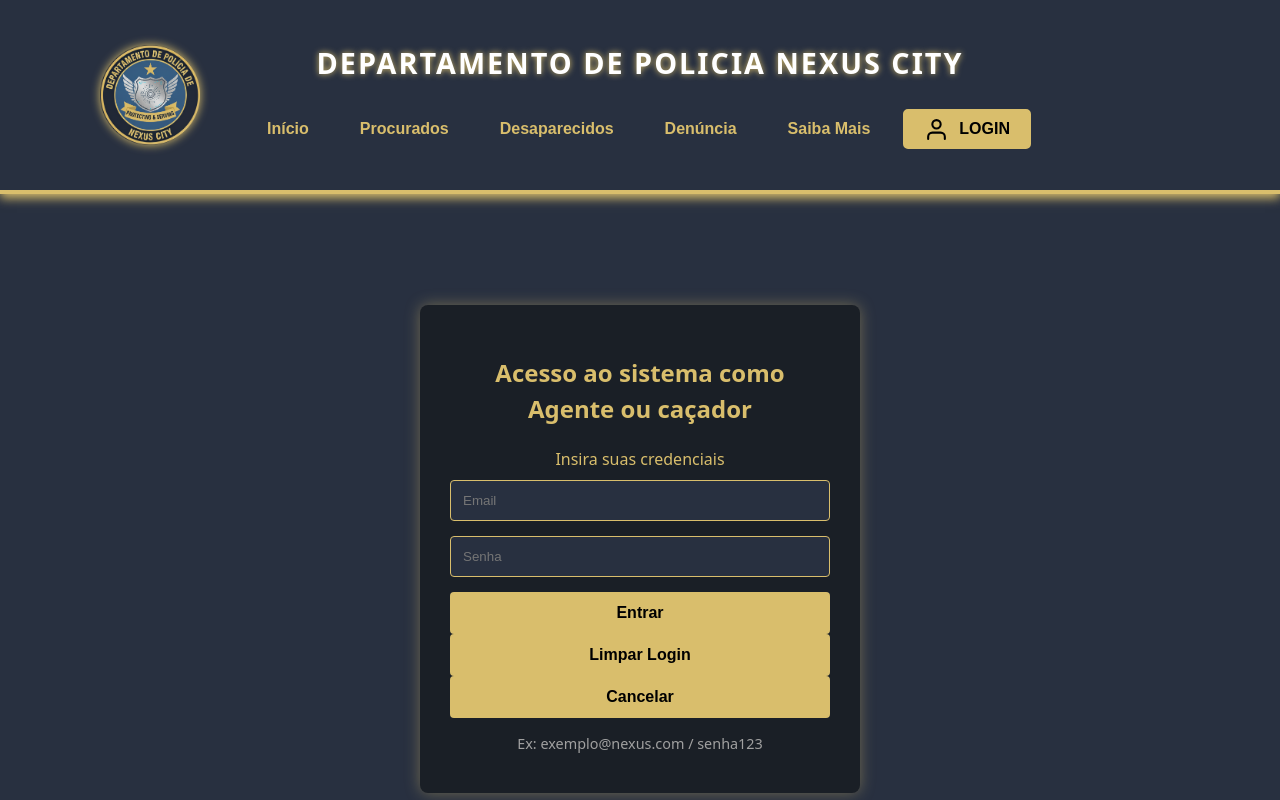
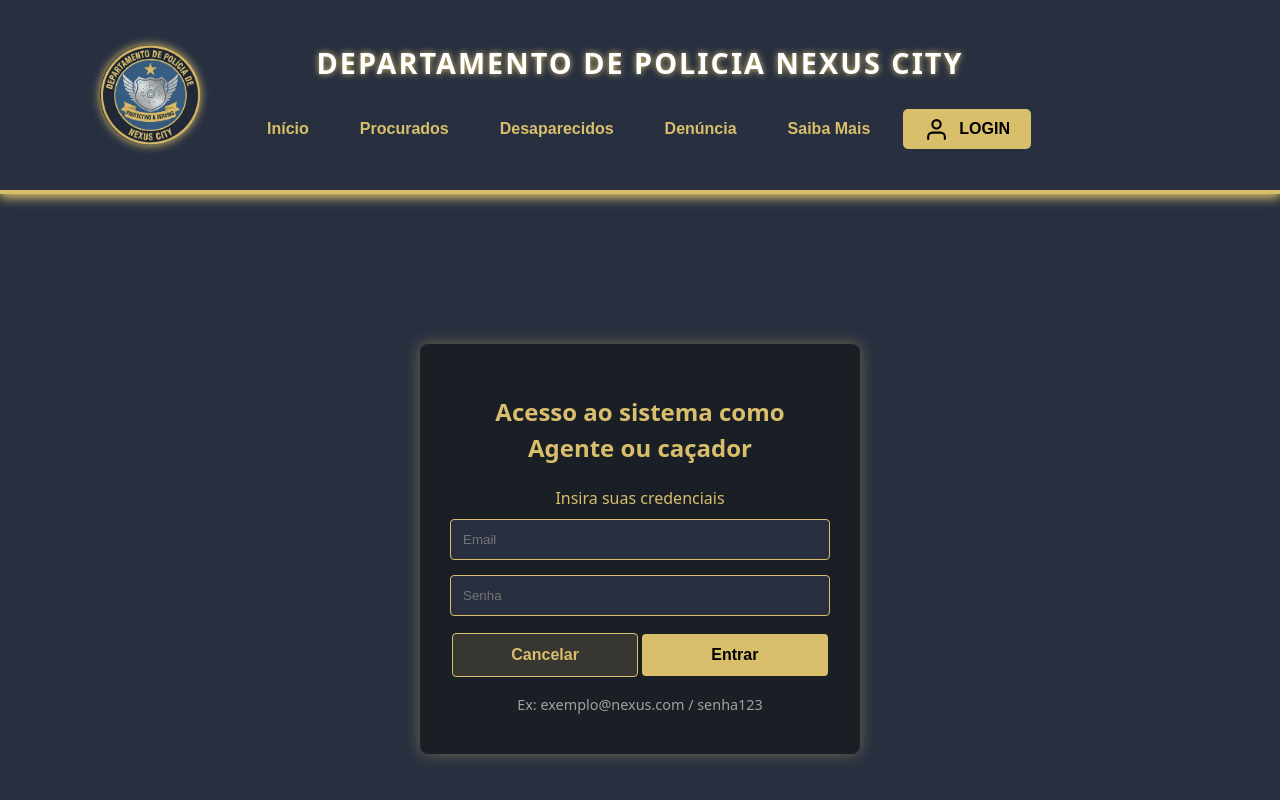
Before and after one commit to ufjf-dcc207/ufjf-dcc207-2025-3-a-sem01-nexus-team, a React (Vite) app: page / in a window 1280 px wide. Both pictures are taken after a click on the button "LOGIN". Shown: the top 800 px of the page. Built offline with nearby package versions, Linux system fonts and the light colour scheme.

Commit message:
criação do sistema de cancelar login

```diff
--- a/src/Login.tsx
+++ b/src/Login.tsx
@@ -59,9 +59,8 @@ const Login = ({TemLogin}:LoginProps) => {
 
         {erro && <p className="mensagem-erro">{erro}</p>}
 
-        <button type="submit">Entrar</button>
-        <button type="button" onClick ={() =>{setCredencialLogin({email: "", senha: ""})}}>Limpar Login</button>
-        <button type="button" onClick={() => window.location.reload()}>Cancelar</button>
+        <button className = "botao-cancelar-login" type="button" onClick={() => window.location.reload()}>Cancelar</button>
+        <button className = "botao-entrar" type="submit">Entrar</button>
 
         <p className="mensagem-aviso">
             Ex: exemplo@nexus.com / senha123
--- a/src/estilos/Login.css
+++ b/src/estilos/Login.css
@@ -35,15 +35,27 @@
 }
 
 .caixa-acesso button {
-    width: 100%;
+    width: 48.9%;
     padding: 12px;
+    margin: 2px;
+    cursor: pointer;
+    font-size: 16px;
+    font-weight: bold;
+}
+
+.botao-cancelar-login {
+    background-color: rgba(217, 190, 108, 0.15);
+    color: #D9BE6C;
+    border: 1px solid #D9BE6C;
+    border-radius: 4px;
+    transition: background-color 0.3s, opacity 0.3s;
+}
+
+.botao-entrar{
     background-color: #D9BE6C;
     color: black;
     border: none;
     border-radius: 4px;
-    cursor: pointer;
-    font-size: 16px;
-    font-weight: bold;
     transition: background-color 0.3s, opacity 0.3s;
 }
 
```
